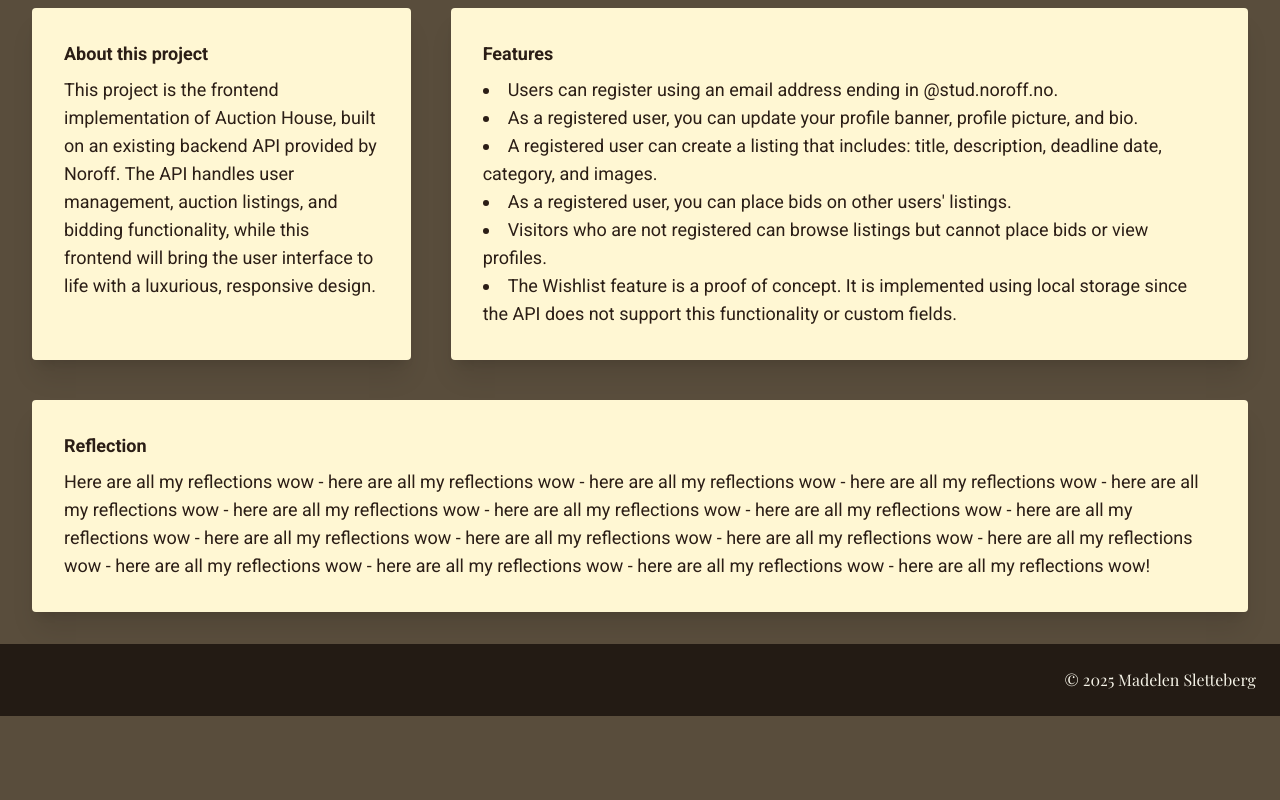
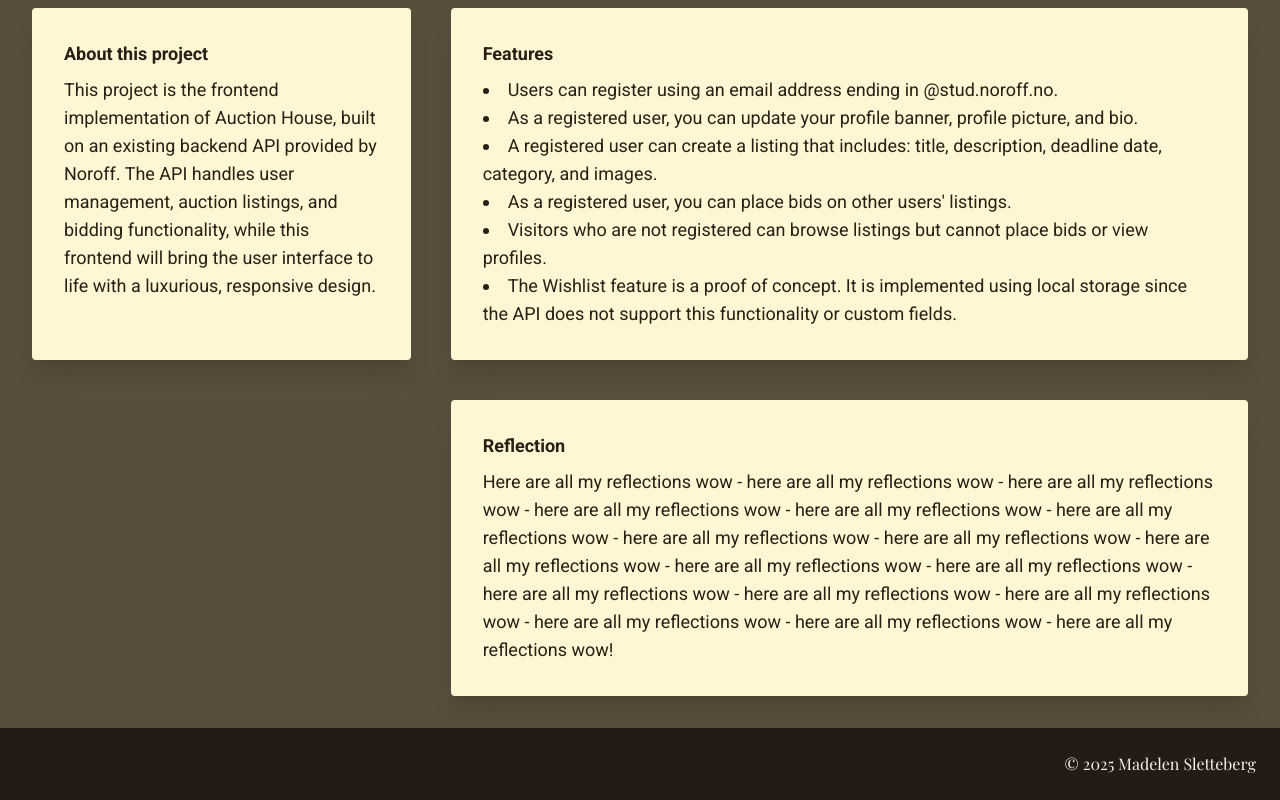
Before and after one commit to maddipaddi/maddipaddi, a React (Vite) app: page /projects/auctionhouse in a window 1280 px wide. Shown: the part 802-1602 px from the top of the page. Before the commit the page ends 1518 px from the top, so only its background shows below. Built offline with nearby package versions, Linux system fonts and the light colour scheme; a web font is replaced by a local one.

Commit message:
feat: change textbox width to not get too wide on bigger screens for easier readability

```diff
--- a/src/pages/SingleProjectPage.jsx
+++ b/src/pages/SingleProjectPage.jsx
@@ -91,7 +91,7 @@ export default function SingleProjectPage() {
           ))}
         </ul>
       </div>
-      <div className="bg-background p-4 md:p-8 text-copy md:col-span-3 shadow-xl rounded">
+      <div className="bg-background p-4 md:p-8 text-copy md:col-span-3 lg:col-span-2 lg:col-start-2 shadow-xl rounded">
         <h2 className="font-bold mb-2">Reflection</h2>
         <p>{project.reflection}</p>
       </div>
```
